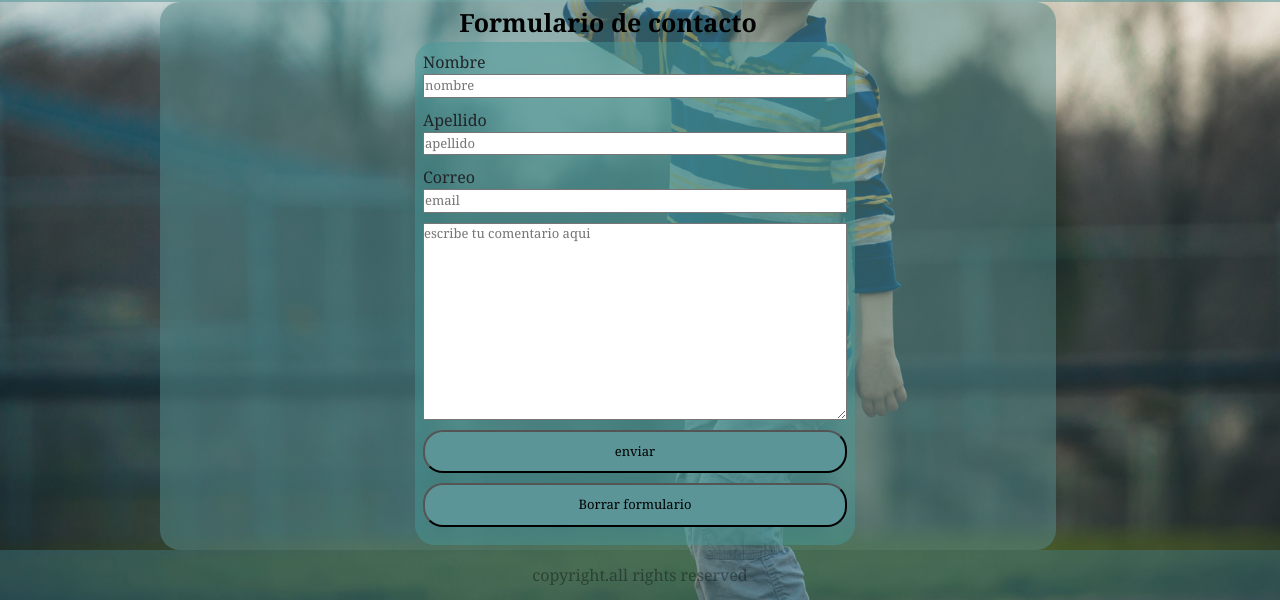
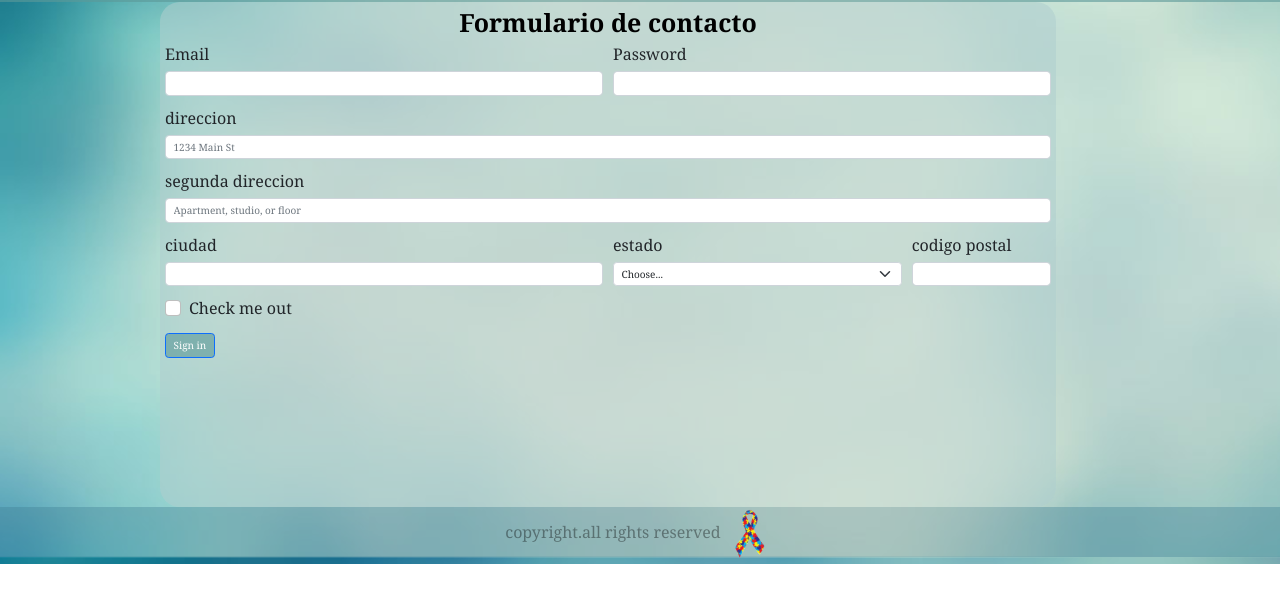
Before and after one commit to martha-argerich-25/desafio-sass, a website: page pages/contacto.html in a window 1280 px wide. Shown: the part 236-836 px from the top of the page. After the commit the page ends 800 px from the top, so only its background shows below. Drawn offline with nearby package versions, Linux system fonts and the light colour scheme; no server answers.

Commit message:
nuevos avances del proyecto

```diff
--- a/pages/contacto.html
+++ b/pages/contacto.html
@@ -7,7 +7,9 @@
     <meta name="keywords " content="formulario,contato,informacion">
     <meta name="description" content="formulario de contacto para solicitar informacion">
     <title>Contactos</title>
+    <!--link bootstrap-->
     <link href="https://cdn.jsdelivr.net/npm/bootstrap@5.2.0-beta1/dist/css/bootstrap.min.css" rel="stylesheet" integrity="sha384-0evHe/X+R7YkIZDRvuzKMRqM+OrBnVFBL6DOitfPri4tjfHxaWutUpFmBp4vmVor" crossorigin="anonymous">
+    <!--link css-->
     <link rel="stylesheet" href="../css/translated.css">
     <link rel="icon" type="image/jpg" href="../img/klipartz.com-141.png">
 </head>
@@ -71,16 +73,49 @@
         <div class=clearfix></div>
         <section id="section">
                 <h1 class="titulos-secundarios">Formulario de contacto</h1>
-                <form class="form"action="" method="post" enctype="" class="form">
-                     <label class="label"for="nombre">Nombre</label>
-                     <input type="text" name="nombre" placeholder="nombre">
-                     <label for="apellido">Apellido</label>
-                     <input type="text" name="apellido" placeholder="apellido">
-                     <label for="correo">Correo</label>
-                     <input type="email" name="correo" placeholder="email">
-                     <textarea id="comenta" cols="50" rows="10" placeholder="escribe tu comentario aqui"></textarea>
-                     <input type="submit" name="enviar" value="enviar" id="boton">
-                     <input type="reset" name="borrar formulario" value="Borrar formulario" id="boton" >
+                <form class="row g-3">
+                  <div class="col-md-6">
+                    <label for="inputEmail4" class="form-label">Email</label>
+                    <input type="email" class="form-control" id="inputEmail4">
+                  </div>
+                  <div class="col-md-6">
+                    <label for="inputPassword4" class="form-label">Password</label>
+                    <input type="password" class="form-control" id="inputPassword4">
+                  </div>
+                  <div class="col-12">
+                    <label for="inputAddress" class="form-label">direccion</label>
+                    <input type="text" class="form-control" id="inputAddress" placeholder="1234 Main St">
+                  </div>
+                  <div class="col-12">
+                    <label for="inputAddress2" class="form-label">segunda direccion</label>
+                    <input type="text" class="form-control" id="inputAddress2" placeholder="Apartment, studio, or floor">
+                  </div>
+                  <div class="col-md-6">
+                    <label for="inputCity" class="form-label">ciudad</label>
+                    <input type="text" class="form-control" id="inputCity">
+                  </div>
+                  <div class="col-md-4">
+                    <label for="inputState" class="form-label">estado</label>
+                    <select id="inputState" class="form-select">
+                      <option selected>Choose...</option>
+                      <option>...</option>
+                    </select>
+                  </div>
+                  <div class="col-md-2">
+                    <label for="inputZip" class="form-label">codigo postal</label>
+                    <input type="text" class="form-control" id="inputZip">
+                  </div>
+                  <div class="col-12">
+                    <div class="form-check">
+                      <input class="form-check-input" type="checkbox" id="gridCheck">
+                      <label class="form-check-label" for="gridCheck">
+                        Check me out
+                      </label>
+                    </div>
+                  </div>
+                  <div class="col-12">
+                    <button type="submit" class="btn btn-primary" style="background-color: #5c9a999b;">Sign in</button>
+                  </div>
                 </form>
         </section>
     </main>
@@ -88,6 +123,7 @@
     <!--footer-->
     <footer>
         <span>copyright.all rights reserved</span>
+        <img src="../img/autismo.com-141.png" width="50" alt="es una imagen">
     </footer>
     <script src="https://code.iconify.design/2/2.2.1/iconify.min.js"></script>
     <script src="https://code.iconify.design/2/2.2.1/iconify.min.js"></script>
--- a/sass/misc/_normalize.scss
+++ b/sass/misc/_normalize.scss
@@ -14,7 +14,7 @@
   }
 
   body {
-    background-image: url(../img/nino-autismo-caminando-solo.jpg);
+    background-image:url(../img/light-blue-background-hd-wallpaper-wallpaper-preview.jpg);
     background-size: cover;
   font-family:Georgia, 'Times New Roman', Times, serif
 
--- a/sass/partials/_header.scss
+++ b/sass/partials/_header.scss
@@ -1,11 +1,3 @@
-
-.header{
-
-
-position: relative;
-}
-
-
 
 
 nav{
--- a/sass/views/_home.scss
+++ b/sass/views/_home.scss
@@ -1,5 +1,5 @@
 #section {
-    background-color: rgba(84, 136, 136, 0.538);
+    background-color: rgba(175, 207, 207, 0.538);
     border-radius: 20px;
      width: 80%;
      min-height: 500px;
--- a/sass/views/_queeselautismo.scss
+++ b/sass/views/_queeselautismo.scss
@@ -1,3 +1,4 @@
+
 
 
 
```
Also changed, not shown: index.html (+3 -0 lines), pages/diagnostico.html (+3 -0 lines), pages/familia.html (+3 -0 lines), pages/queeselautismo.html (+3 -0 lines), css/translated.css, img/light-blue-background-hd-wallpaper-wallpaper-preview.jpg (added).
